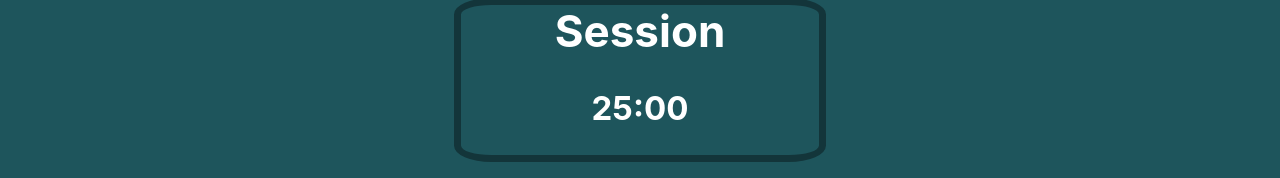
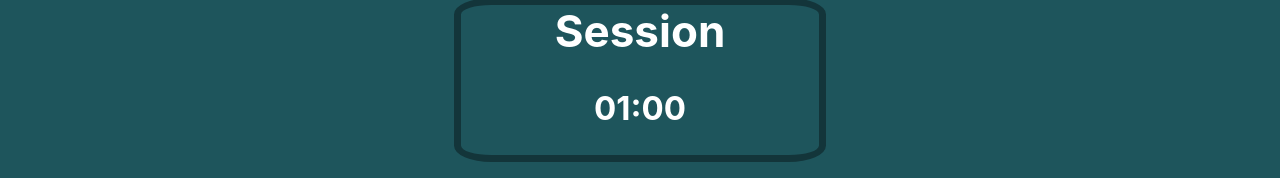
Before and after one commit to YESENIA2012/chronometer-project, a React (Create React App) app: page / in a window 1280 px wide. Shown: the part 422-600 px from the top of the page. Built offline with nearby package versions, Linux system fonts and the light colour scheme.

Commit message:
refactor implementation

```diff
--- a/src/pageContainer.js
+++ b/src/pageContainer.js
@@ -1,19 +1,19 @@
 import React from "react";
 import TimerContainer from "./timerContainer.js";
 import { FontAwesomeIcon } from '@fortawesome/react-fontawesome';
-import { faArrowUp, faL } from '@fortawesome/free-solid-svg-icons'
-import { faArrowDown } from '@fortawesome/free-solid-svg-icons'
+import { faArrowUp, faArrowDown, faL } from '@fortawesome/free-solid-svg-icons'
 
-let minutes = null
-let seconds = null
+/* let minutesSession = null
+let minutesBreak = null */
+
 
 class PageContainer extends React.Component{
   constructor(props){
     super(props);
     this.state = {
-      breakLength: 5,
-      sessionLength: 25,
-      time: '25:00',
+      breakLength: 1,
+      sessionLength: 1,
+      time: '01:00',
       moodTimerSession: true,
     };
     this.incrementCounterBreak = this.incrementCounterBreak.bind(this);
@@ -22,11 +22,11 @@ class PageContainer extends React.Component{
     this.incrementCounterSession = this.incrementCounterSession.bind(this);
     this.decrementCounterSession = this.decrementCounterSession.bind(this);
     this.changeStateFromZeroToOneInSession = this.changeStateFromZeroToOneInSession.bind(this)
-    this.changeTime = this.changeTime.bind(this)
+    this.changeTimeSession = this.changeTimeSession.bind(this)
     this.play = this.play.bind(this)
     this.resetCountersButton = this.resetCountersButton.bind(this)
-    this.displayTimer = this.displayTimer.bind(this)
-    this.timer = null
+/*     this.displayTimerSession = this.displayTimerSession.bind(this) */
+    this.timerSession = null
   }
 
   incrementCounterBreak(){
@@ -54,6 +54,7 @@ class PageContainer extends React.Component{
   }
 
   incrementCounterSession(){
+
     this.setState({
       sessionLength: this.state.sessionLength + 1,
       time: this.state.sessionLength + 1 + ':00'
@@ -65,7 +66,7 @@ class PageContainer extends React.Component{
 
     this.setState({
       sessionLength: sessionLength - 1,
-      time: this.state.sessionLength - 1 + ':00'
+      time: sessionLength - 1 + ':00'
     })
 
     if(sessionLength <= 1){
@@ -75,66 +76,115 @@ class PageContainer extends React.Component{
 
   changeStateFromZeroToOneInSession(){
     this.setState({
-      sessionLength: 1
+      sessionLength: 1,
+      time: '01:00'
     })
   }
 
-  changeTime(){
+ /*  componentDidMount(){
+    this.timerSession = setInterval(() =>
+      this.changeTimeSession(),
+      1000);
+  } */
 
-    let moodTimer = null
-    minutes =  this.state.sessionLength
-    seconds = 0
+  changeTimeSession(){
+    const {time, moodTimerSession, sessionLength, breakLength} = this.state
 
-    this.timer = setInterval(()=>{
+    /* let moodTimer = null
+    let minutesBreak = breakLength
+     if(seconds === 0 || seconds === '00'){
 
-      if(seconds === 0 || seconds === '00'){
-        if(minutes !== 0){
+       if(minutesSession > 0){
           moodTimer = true
-          minutes = minutes - 1
-          minutes = minutes < 10 ? `0${minutes}` : minutes
-          seconds = 59
-        } else {
+          minutesSession = minutesSession - 1
+          minutesSession = minutesSession < 10 ? `0${minutesSession}` : minutesSession
+          seconds = 5
+        } else if(minutesSession === '00' && minutesBreak !== '00') {
           moodTimer = false
+          minutesBreak = minutesBreak - 1
+          minutesBreak = minutesBreak < 10 ? `0${minutesBreak}` : minutesBreak
+          seconds = 5
+        } else if(minutesBreak === '00'){
+          clearInterval(this.timerSession)
+          return this.play()
         }
       } else {
         seconds = seconds - 1
       }
-
       this.setState({
         moodTimerSession: moodTimer
       })
+      this.displayTimerSession(minutes, seconds)
+      */
+      let splitedTime = time.split(":")
+      let currentMinutes =  Number(splitedTime[0])
+      let currentSeconds = Number(splitedTime[1])
 
-      this.displayTimer()
+      let minutes = currentMinutes
+      let seconds = currentSeconds
 
-    }, 1000)
+
+      this.setState((prevState, state) =>{
+
+        if(seconds === 0){
+          if(minutes > 0){
+            minutes = minutes - 1
+            seconds = 59
+          }
+        } else {
+          seconds = seconds - 1
+        }
+
+        let dataToUpdate = {
+          time: `${minutes} : ${seconds}`,
+        }
+
+
+
+        if(currentMinutes === 0 && currentSeconds === 0){
+          if(moodTimerSession){
+            dataToUpdate.moodTimerSession = false
+            dataToUpdate.time = `${breakLength} : 00`
+          } else {
+            dataToUpdate.moodTimerSession = true
+            dataToUpdate.time = `${sessionLength} : 00`
+          }
+        }
+        console.log('data to update', dataToUpdate)
+        return dataToUpdate
+      })
+
   }
 
-  displayTimer(){
+  /* displayTimerSession(minutes, seconds){
+
+    /* let minutes = moodTimerSession ? minutesSession : minutesBreak
+    minutesSession = minutesSession > 10
     seconds = seconds < 10 ? `0${seconds}` : seconds
-    console.log('estos son los minutos', minutes)
 
-    this.setState({
-      time: `${minutes} : ${seconds}`
-    })
-  }
+
+  } */
 
   play(){
-    this.changeTime()
+
+    this.timerSession = setInterval(() =>
+    this.changeTimeSession(),
+    1000);
+
   }
 
   resetCountersButton(){
     this.setState({
-      breakLength: 5,
-      sessionLength: 25,
-      time: '25:00'
+      breakLength: 1,
+      sessionLength: 1,
+      time: '01:00',
+      moodTimerSession: true
     })
-    clearInterval(this.timer)
+    clearInterval(this.timerSession)
   }
-
 
   render(){
     const {breakLength, sessionLength, time, moodTimerSession} = this.state;
-
 
     return(
       <div className="page-body">
--- a/src/timerContainer.js
+++ b/src/timerContainer.js
@@ -1,8 +1,6 @@
 import React from "react";
 import { FontAwesomeIcon } from '@fortawesome/react-fontawesome';
-import {faPlay} from '@fortawesome/free-solid-svg-icons'
-import {faPause} from '@fortawesome/free-solid-svg-icons'
-import {faArrowsRotate} from '@fortawesome/free-solid-svg-icons'
+import {faPlay, faPause, faArrowsRotate} from '@fortawesome/free-solid-svg-icons'
 
 
 
```
